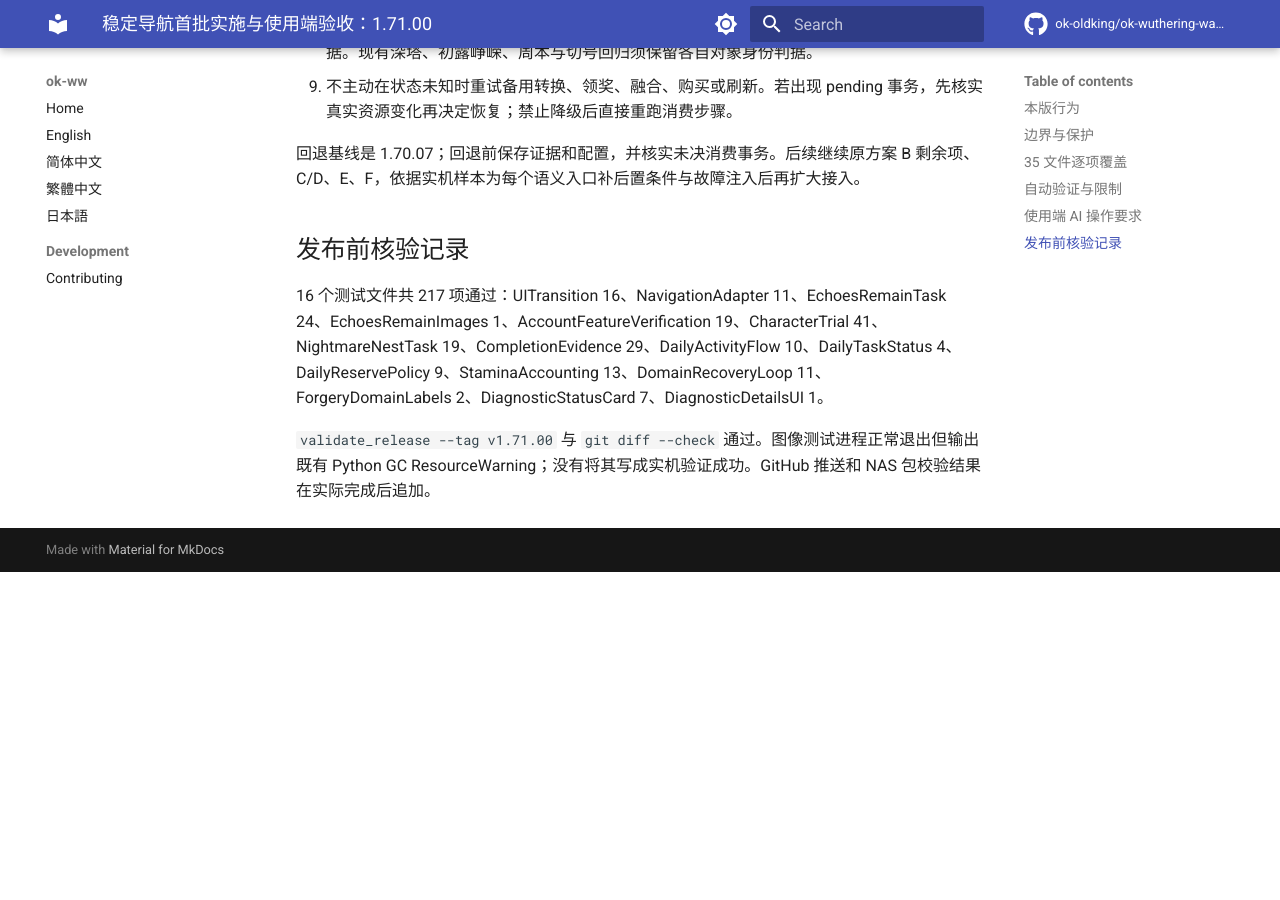
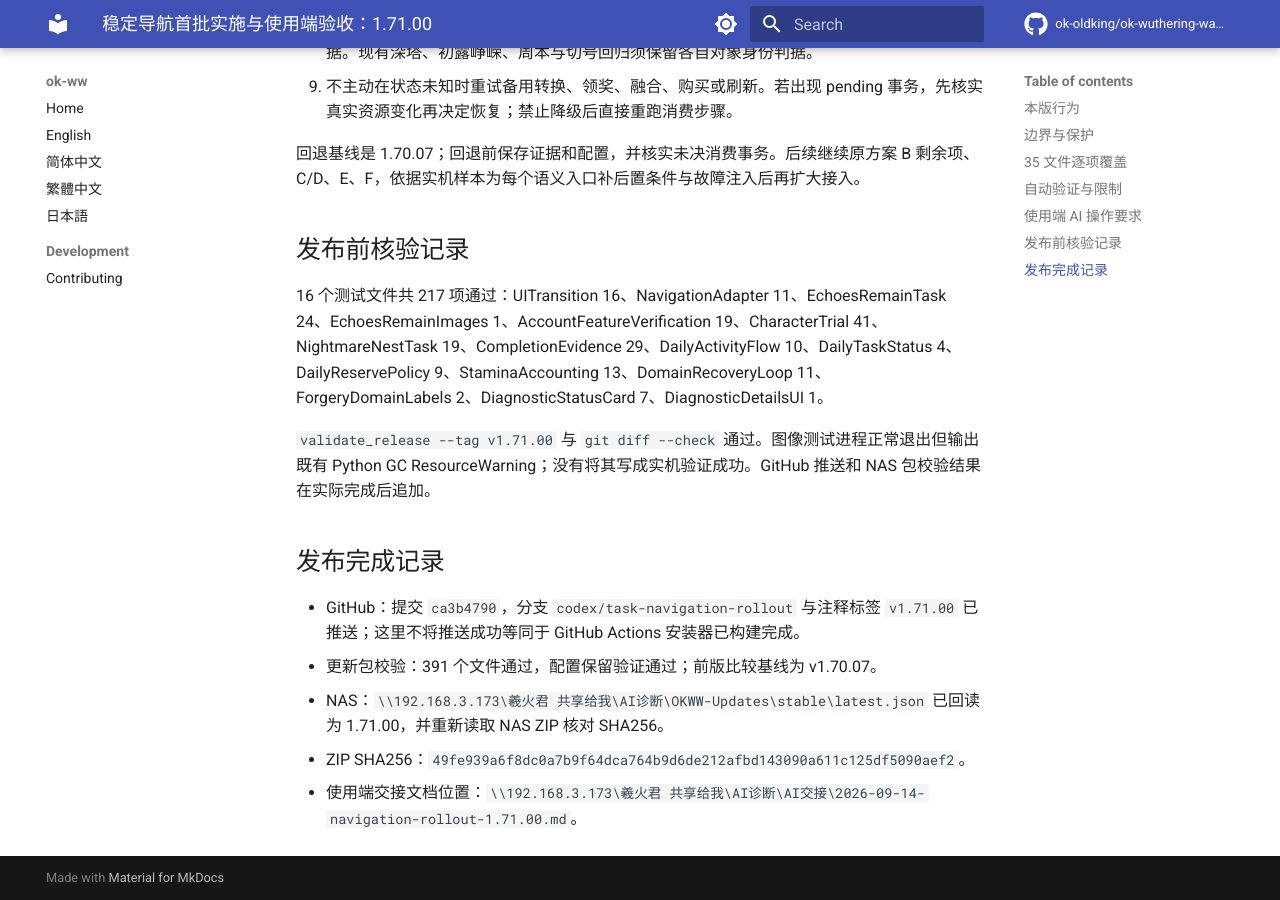
Before and after one commit to xihuojun2020-tech/okww-custom, an MkDocs documentation site: the page built from docs/reviews/2026-09-14-navigation-rollout-1.71.00.md, in a window 1280 px wide and 900 px high, scrolled down 4268 px. Built offline with MkDocs 1.6.1 and Material for MkDocs 9.7.7, drawn with Linux system fonts in a browser that asks for light colours; comment, search, counter and statistics services are not loaded; before the commit the page ends 4840 px from its top, so only the background shows below that.

Commit message:
docs: record navigation rollout publication and NAS verification

```diff
--- a/docs/reviews/2026-09-14-navigation-rollout-1.71.00.md
+++ b/docs/reviews/2026-09-14-navigation-rollout-1.71.00.md
@@ -92,3 +92,11 @@
 16 个测试文件共 217 项通过：UITransition 16、NavigationAdapter 11、EchoesRemainTask 24、EchoesRemainImages 1、AccountFeatureVerification 19、CharacterTrial 41、NightmareNestTask 19、CompletionEvidence 29、DailyActivityFlow 10、DailyTaskStatus 4、DailyReservePolicy 9、StaminaAccounting 13、DomainRecoveryLoop 11、ForgeryDomainLabels 2、DiagnosticStatusCard 7、DiagnosticDetailsUI 1。
 
 `validate_release --tag v1.71.00` 与 `git diff --check` 通过。图像测试进程正常退出但输出既有 Python GC ResourceWarning；没有将其写成实机验证成功。GitHub 推送和 NAS 包校验结果在实际完成后追加。
+
+## 发布完成记录
+
+- GitHub：提交 `ca3b4790`，分支 `codex/task-navigation-rollout` 与注释标签 `v1.71.00` 已推送；这里不将推送成功等同于 GitHub Actions 安装器已构建完成。
+- 更新包校验：391 个文件通过，配置保留验证通过；前版比较基线为 v1.70.07。
+- NAS：`\\192.168.3.173\羲火君 共享给我\AI诊断\OKWW-Updates\stable\latest.json` 已回读为 1.71.00，并重新读取 NAS ZIP 核对 SHA256。
+- ZIP SHA256：`49fe939a6f8dc0a7b9f64dca764b9d6de212afbd143090a611c125df5090aef2`。
+- 使用端交接文档位置：`\\192.168.3.173\羲火君 共享给我\AI诊断\AI交接\2026-09-14-navigation-rollout-1.71.00.md`。
```
